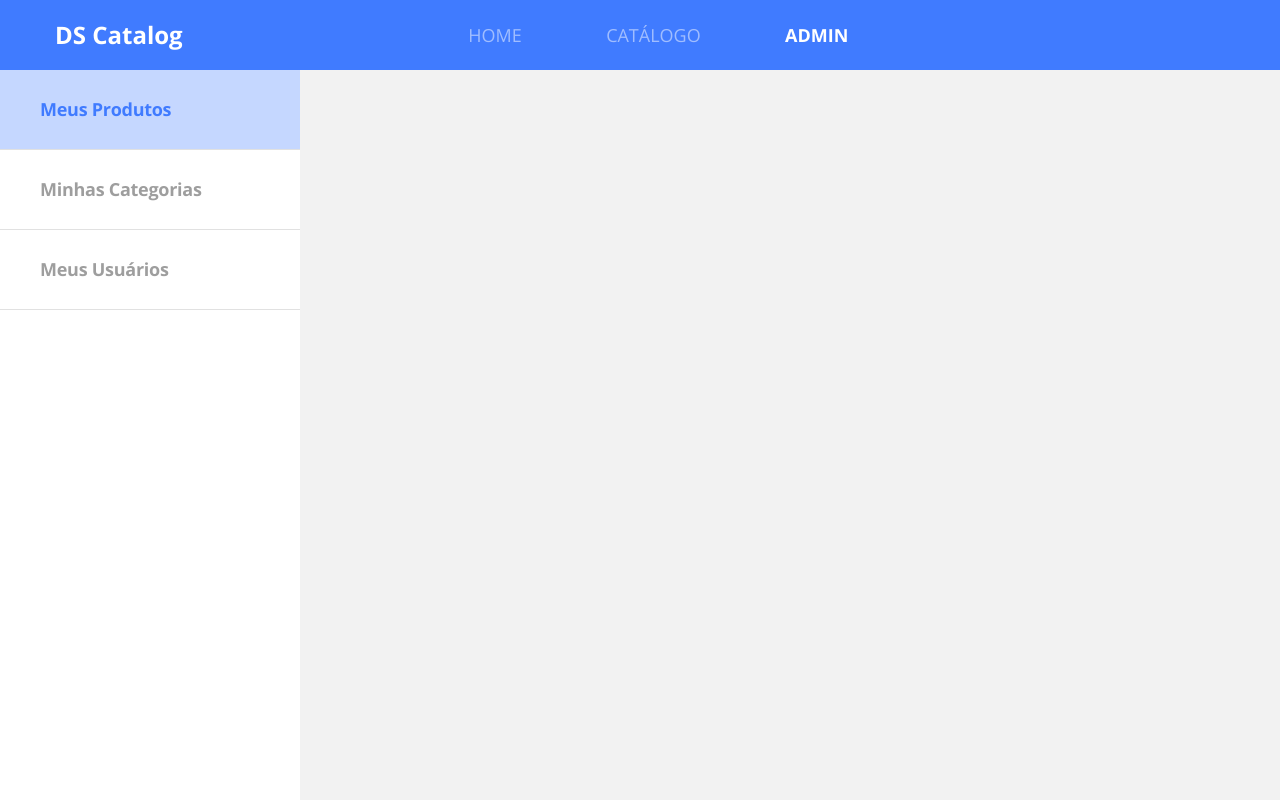
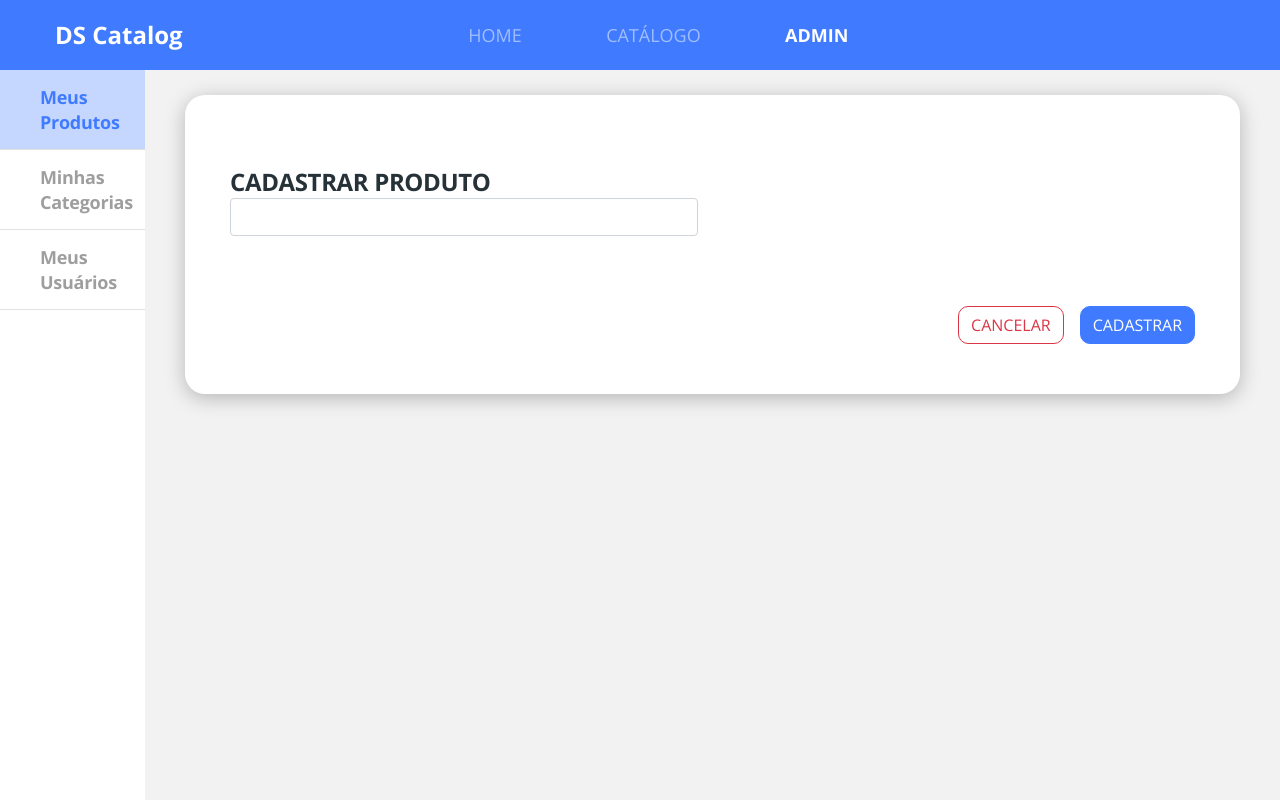
Before and after one commit to rmarinheiro/dscatalog-bootcamp-devsuperior, a React (Create React App) app in the folder front-web/: page /admin/products/create in a window 1280 px wide. Built offline with nearby package versions, Linux system fonts and the light colour scheme.

Commit message:
Add base admin form structure

```diff
--- a/front-web/src/Routes.tsx
+++ b/front-web/src/Routes.tsx
@@ -1,5 +1,5 @@
 import React from 'react';
-import { BrowserRouter,Switch,Route} from 'react-router-dom';
+import { BrowserRouter,Switch,Route, Redirect} from 'react-router-dom';
 import Home from './pages/home';
 import Catalog from './pages/catalog';
 import Admin from './pages/admin';
@@ -32,6 +32,7 @@ const Routers = () =>(
         </Switch>
 
         <Switch>
+            <Redirect from="/admin" to="/admin/products" exact/>
             <Route path="/admin">
                 <Admin/>
             </Route>
--- a/front-web/src/core/components/Navbar/index.tsx
+++ b/front-web/src/core/components/Navbar/index.tsx
@@ -14,17 +14,17 @@ const Navbar = () => (
         <div className="col-6 offset-2">
             <ul className="main-menu">
                 <li>
-                    <NavLink to="/" activeClassName="active" exact>
+                    <NavLink to="/"  exact>
                         HOME
                     </NavLink>
                 </li>
                 <li>
-                    <NavLink to="/products" activeClassName="active">
+                    <NavLink to="/products" >
                         CATÁLOGO
                     </NavLink>
                 </li>
                 <li>
-                    <NavLink to="/admin" activeClassName="active">
+                    <NavLink to="/admin" >
                         ADMIN
                     </NavLink>
                 </li>
--- /dev/null
+++ b/front-web/src/pages/admin/Products/Form/index.tsx
@@ -0,0 +1,22 @@
+import React from 'react';
+import BaseForm from '../../../catalog/components/BaseForm';
+import './styles.scss'
+
+const Form = () =>{
+    return (
+        <BaseForm  title="Cadastrar Produto">
+            <div className="row">
+                <div className="col-6">
+                    <input type="text" className="form-control"/>
+
+                </div>
+            </div>
+
+
+        </BaseForm>
+
+
+    )
+}
+
+export default Form;
--- /dev/null
+++ b/front-web/src/pages/admin/Products/List/index.tsx
@@ -0,0 +1,22 @@
+import React from 'react';
+import { useHistory } from 'react-router-dom';
+
+const List = () =>{
+    const history = useHistory();
+
+    const handleCreate = () =>{
+        history.push('/admin/products/create');
+
+    }
+    return (
+        <div className="admin-product-list">
+            <button className="btn  btn-primary btn-lg" onClick={handleCreate}>
+                Adicionar
+            </button>
+
+        </div>
+    )
+
+}
+
+export default List;
--- /dev/null
+++ b/front-web/src/pages/admin/Products/index.tsx
@@ -0,0 +1,25 @@
+import React from 'react';
+import { Switch, Route } from 'react-router';
+import List from './List';
+import Form from './Form';
+
+const Products = () =>{
+    return(
+
+        <div>
+            <Switch>
+                <Route path="/admin/products" exact>
+                    <List/>
+                </Route>
+                <Route path="/admin/products/create">
+                    <Form/>
+                </Route>
+                <Route path="/admin/products/:productsId">
+                    <h1>Editar um produto</h1>
+                </Route>
+            </Switch>
+        </div>
+    )
+}
+
+export default Products;
--- a/front-web/src/pages/admin/components/Navbar/index.tsx
+++ b/front-web/src/pages/admin/components/Navbar/index.tsx
@@ -1,17 +1,24 @@
 import React from 'react';
 import './styles.scss';
+import { Link, NavLink } from 'react-router-dom';
 
 const Navbar = () =>(
     <nav className="admin-nav-container">
         <ul>
             <li>
-                <a href="Link" className="nav-item active">Meus Produtos</a>
+                <NavLink to="/admin/products" className="nav-item">
+                    Meus Produtos
+                </NavLink>
             </li>
             <li>
-                <a href="Link" className="nav-item">Minhas Categorias</a>
+                <NavLink to="/admin/categories" className="nav-item">
+                    Minhas Categorias
+                </NavLink>
             </li>
             <li>
-                <a href="Link" className="nav-item">Meus Usuários</a>
+                <NavLink to="/admin/users" className="nav-item">
+                    Meus Usuários
+                </NavLink>
             </li>
         </ul>
     </nav>
--- a/front-web/src/pages/admin/index.tsx
+++ b/front-web/src/pages/admin/index.tsx
@@ -1,9 +1,31 @@
 import React from 'react';
 import Navbar from './components/Navbar';
+import './styles.scss';
+import { Switch, Route} from 'react-router';
+import Products from './Products';
+const Admin = () => (
+   <div className="admin-container">
+       <Navbar />
+       <div className="admin-content">
+            <Switch>
+                <Route path="/admin/products">
+                    <Products/>
 
-const Admin = () => (
-   <div>
-       <Navbar/>
+                </Route>
+
+                  <Route path="/admin/categories">
+                    <h1>Categories</h1>
+
+                </Route>
+
+                  <Route path="/admin/users">
+                    <h1>Users</h1>
+
+                </Route>
+
+
+            </Switch>
+       </div>
     </div>
 );
 
--- /dev/null
+++ b/front-web/src/pages/admin/styles.scss
@@ -0,0 +1,8 @@
+.admin-container{
+    display:flex;
+}
+
+.admin-content{
+    padding: 25px 40px 45px 40px;
+    flex: 1;
+}
--- /dev/null
+++ b/front-web/src/pages/catalog/components/BaseForm/index.tsx
@@ -0,0 +1,40 @@
+import React from 'react';
+import './styles.scss';
+import { useHistory } from 'react-router-dom';
+
+
+type Props = {
+    title: string;
+    children: React.ReactNode;
+}
+
+const BaseForm = ({ title,children }: Props) =>{
+    const history = useHistory();
+   const handleCancel =() =>{
+        history.push('../');
+   }
+
+    return(
+        <div className="admin-base-form card-base ">
+            <h1 className="base-form-title">
+                {title}
+            </h1>
+            {children}
+            <div className="base-form-actions">
+                <button
+                    className="btn btn-outline-danger border-radius-10 mr-3"
+                    onClick={handleCancel}
+                >
+                 CANCELAR
+               </button>
+
+                <button  className="btn btn-primary border-radius-10">
+                    CADASTRAR
+                </button>
+            </div>
+
+        </div>
+    )
+}
+
+export default BaseForm;
--- /dev/null
+++ b/front-web/src/pages/catalog/components/BaseForm/styles.scss
@@ -0,0 +1,18 @@
+.admin-base-form{
+    padding: 70px 45px 50px 45px;
+    border-radius: 20px;
+    width: 1055px;
+}
+
+.base-form-title{
+    font-size: 24px;
+    line-height: 33px;
+    letter-spacing: -0.015em;
+    color: #263238;
+    text-transform:uppercase;
+}
+
+.base-form-actions{
+    margin-top: 70px;
+    text-align: right;
+}
```
Also changed, not shown: front-web/src/pages/admin/Products/Form/styles.scss (added).
